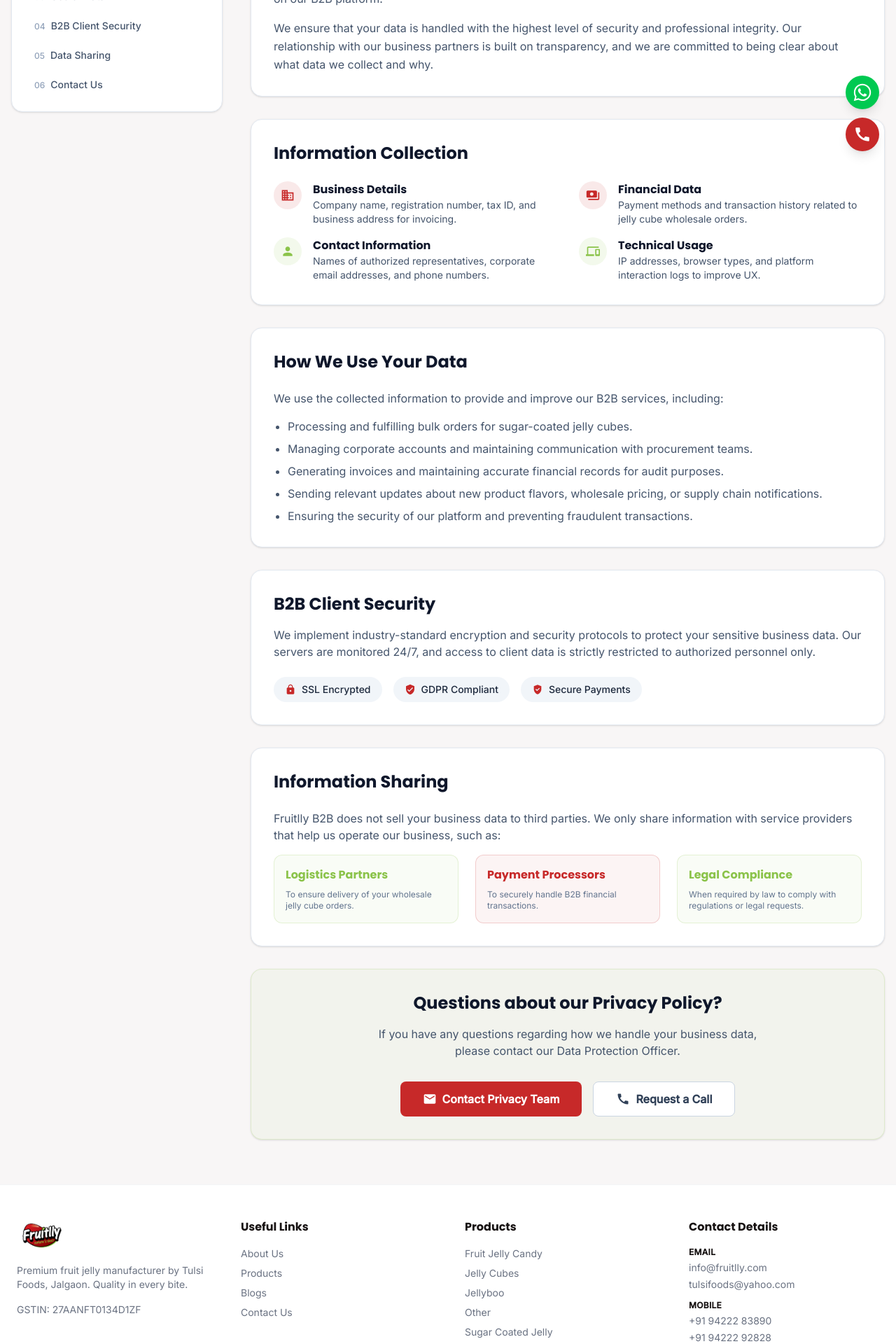
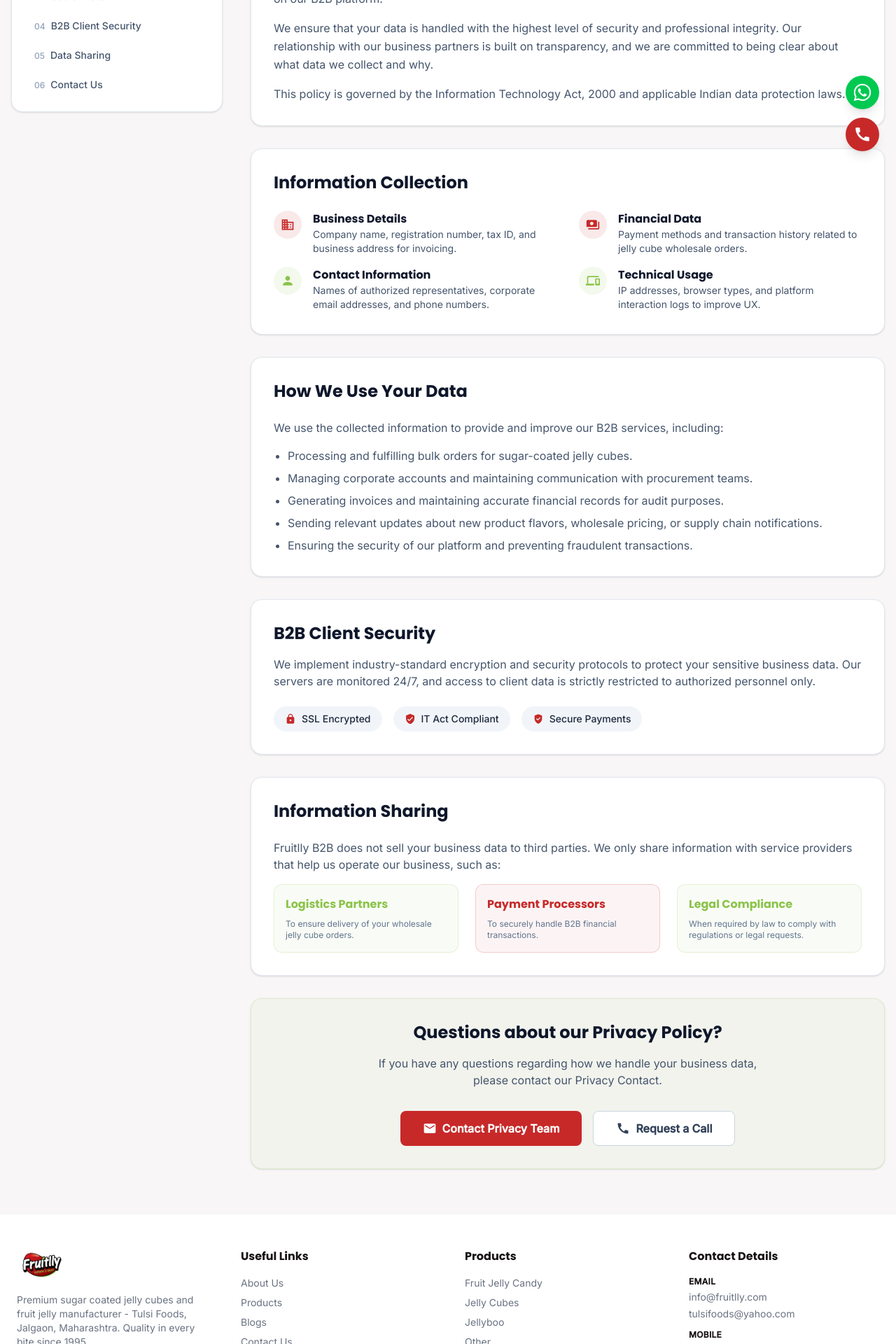
Before and after one commit to Darshan172003/Fruitlly, a React (Vite) app in the folder frontend/: page /privacy-policy in a window 1280 px wide. Shown: the part 560-2480 px from the top of the page at 70% size. Built offline with nearby package versions, Linux system fonts and the light colour scheme; no server answers.

Commit message:
feat: enhance product descriptions and legal compliance details across multiple pages

```diff
--- a/frontend/src/components/Footer.tsx
+++ b/frontend/src/components/Footer.tsx
@@ -17,7 +17,7 @@ const Footer = () => {
               referrerPolicy="no-referrer"
             />
           </Link>
-          <p className="text-sm text-gray-500">Premium fruit jelly manufacturer by Tulsi Foods, Jalgaon. Quality in every bite.</p>
+          <p className="text-sm text-gray-500">Premium sugar coated jelly cubes and fruit jelly manufacturer - Tulsi Foods, Jalgaon, Maharashtra. Quality in every bite since 1995.</p>
           <p className="text-sm text-gray-500">GSTIN: 27AANFT0134D1ZF</p>
         </div>
         <div className="flex flex-col gap-4 w-full sm:w-[calc(50%-1.5rem)] lg:w-[calc(25%-2.25rem)]">
--- a/frontend/src/pages/PrivacyPolicy.tsx
+++ b/frontend/src/pages/PrivacyPolicy.tsx
@@ -134,6 +134,9 @@ const PrivacyPolicy = () => {
                 <p>
                   We ensure that your data is handled with the highest level of security and professional integrity. Our relationship with our business partners is built on transparency, and we are committed to being clear about what data we collect and why.
                 </p>
+                <p>
+                  This policy is governed by the Information Technology Act, 2000 and applicable Indian data protection laws.
+                </p>
               </div>
             </section>
 
@@ -210,7 +213,7 @@ const PrivacyPolicy = () => {
                   </div>
                   <div className="flex items-center gap-2 rounded-full bg-slate-100 px-4 py-2 text-sm font-medium text-slate-800">
                     <span className="text-primary"><MdVerifiedUser size={16} /></span>
-                    GDPR Compliant
+                    IT Act Compliant
                   </div>
                   <div className="flex items-center gap-2 rounded-full bg-slate-100 px-4 py-2 text-sm font-medium text-slate-800">
                     <span className="text-primary"><MdGppGood size={16} /></span>
@@ -244,7 +247,7 @@ const PrivacyPolicy = () => {
             <section className="scroll-mt-28 rounded-2xl border border-accent-green/20 bg-accent-green/5 p-4 text-center shadow-sm sm:p-8" id="contact">
               <h2 className="text-2xl font-bold text-slate-900 mb-4">Questions about our Privacy Policy?</h2>
               <p className="text-slate-600 mb-8 max-w-xl mx-auto">
-                If you have any questions regarding how we handle your business data, please contact our Data Protection Officer.
+                If you have any questions regarding how we handle your business data, please contact our Privacy Contact.
               </p>
               <div className="flex flex-col sm:flex-row justify-center gap-4">
                 <a href='mailto:info@fruitlly.com' className="flex items-center justify-center gap-2 rounded-lg bg-primary px-8 py-3 font-bold text-white hover:bg-primary/90 transition-colors">
--- a/frontend/src/pages/Products.tsx
+++ b/frontend/src/pages/Products.tsx
@@ -237,7 +237,7 @@ const Products = () => {
                 Premium fruit jelly products for wholesale and bulk distribution.
               </h1>
               <p className="max-w-3xl text-base leading-7 text-slate-600 sm:text-lg md:text-xl md:leading-8">
-                Explore Fruitlly’s range of fruit jelly candies, sugar coated jelly cubes, jams, fruit crush, and syrups by Tulsi Foods, Jalgaon. Designed for consistent taste, long shelf life, and large-scale B2B supply.
+                Explore Fruitlly's complete range of sugar coated jelly cubes, fruit jelly candy, jams, fruit crush, and syrups manufactured by Tulsi Foods, Jalgaon. Every product is designed for consistent taste, 12-month shelf life, and reliable large-scale B2B supply across India.
               </p>
             </motion.div>
 
@@ -426,7 +426,7 @@ const Products = () => {
           <div className="max-w-2xl text-center lg:text-left">
             <h2 className="mb-5 text-2xl font-black text-slate-900 sm:text-3xl">Request Our Wholesale Jelly Catalog</h2>
             <p className="text-base leading-7 text-slate-700 sm:text-lg sm:leading-relaxed">
-              Interested in the full Fruitlly fruit jelly range? Contact Tulsi Foods for bulk pricing, certifications, and distribution partnerships.
+              Interested in the full Fruitlly product range? Contact Tulsi Foods for bulk pricing, product samples, certifications, and distribution partnership details. We supply sugar coated jelly cubes, fruit candy, jams, and syrups to distributors across India.
             </p>
           </div>
           <div className="flex w-full flex-col gap-4 sm:flex-row lg:w-auto">
--- a/frontend/src/pages/TermsAndConditions.tsx
+++ b/frontend/src/pages/TermsAndConditions.tsx
@@ -178,7 +178,7 @@ const TermsAndConditions = () => {
                 Agreement Overview
               </h2>
               <p className="leading-relaxed text-slate-600">
-                Welcome to the Fruitlly B2B platform, operated by Tulsi Foods, Jalgaon. These Terms and Conditions govern your use of our bulk procurement services for fruit jelly products and confectionery. By placing an order or using our services, you agree to these terms.
+                Welcome to the Fruitlly B2B platform, operated by Tulsi Foods (GSTIN: 27AANFT0134D1ZF), D-45/1/1, MIDC Area, Jalgaon - 425003, Maharashtra, India. These Terms and Conditions govern your use of our bulk procurement services for fruit jelly products and confectionery. By placing an order or using our services, you agree to these terms.
               </p>
             </section>
 
```
